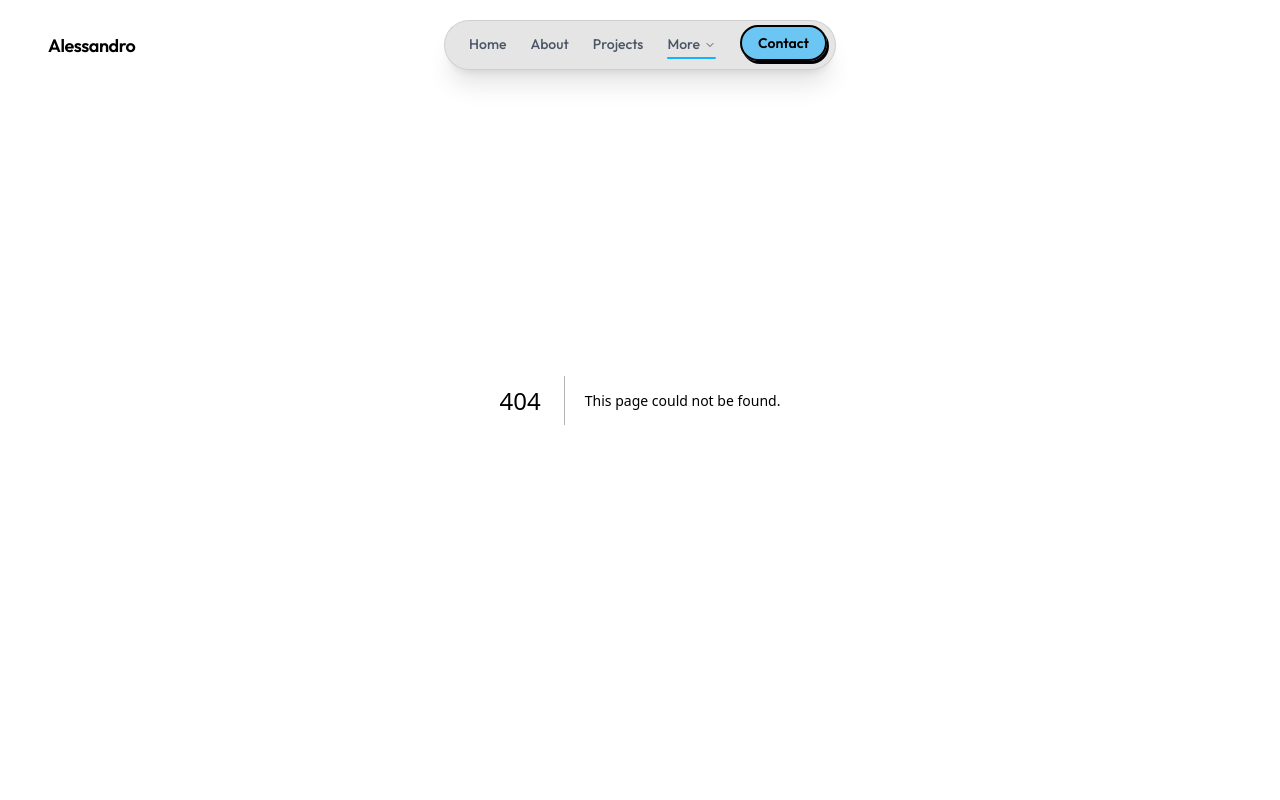
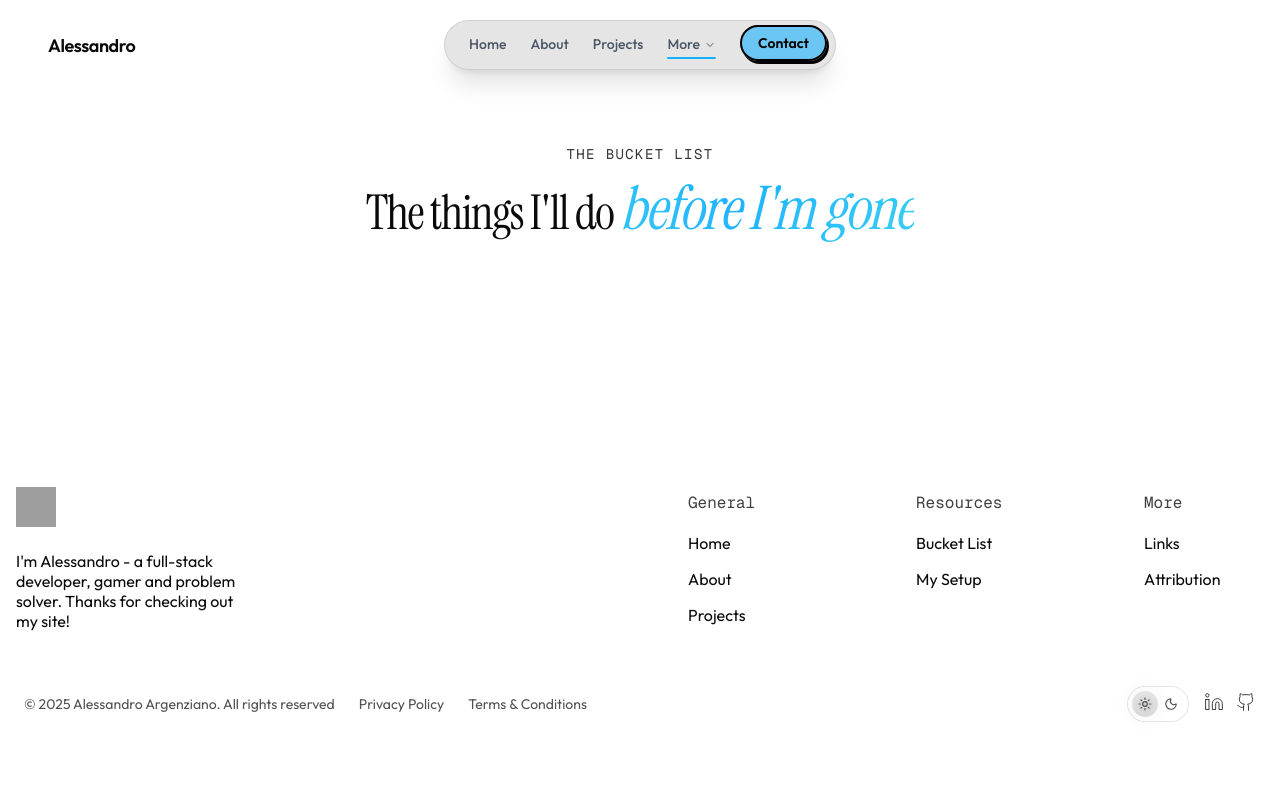
Before and after one commit to alessandro-arg/portfolio-2.0, a Next.js app: page /bucket-list in a window 1280 px wide. Before the commit this address had no page. Shown: the top 800 px of the page. Built offline with nearby package versions, Linux system fonts and the light colour scheme; grey boxes are pictures that could not be loaded; what fumadocs-ui would draw is missing.

Commit message:
feat: added the bucket list page, working on it

```diff
--- /dev/null
+++ b/app/bucket-list/page.tsx
@@ -0,0 +1,23 @@
+import { AnimatedGradientText } from "@/components/ui/animated-gradient-text";
+
+export default function BucketList() {
+  return (
+    <main className="px-4 py-16 pt-36 md:px-1">
+      <h2 className="relative z-2 text-balance font-medium text-5xl tracking-tight sm:text-5xl md:mb-36 md:text-6xl text-center max-w-xl mx-auto mb-20 [text-shadow:rgba(255,255,255,0.05)_0_4px_8px,rgba(255,255,255,0.25)_0_8px_30px]">
+        <p className="mb-3 font-mono font-normal text-black/80 text-xs uppercase tracking-widest md:text-sm dark:text-white/70">
+          The bucket list
+        </p>
+        <span className="font-instrument">
+          <span className="md:text-5xl">The things I'll do </span>
+          <AnimatedGradientText
+            colorFrom="#4aeedd"
+            colorTo="#16b1ff"
+            className="tracking-tight italic"
+          >
+            before I'm gone
+          </AnimatedGradientText>
+        </span>
+      </h2>
+    </main>
+  );
+}
--- a/app/globals.css
+++ b/app/globals.css
@@ -219,14 +219,6 @@
   --shiki-punctuation: #e1e4e8;
 }
 
-.grad-white {
-  background: linear-gradient(to bottom, white 0%, rgba(53, 53, 53, 0.5) 100%);
-  -webkit-background-clip: text;
-  -webkit-text-fill-color: transparent;
-  background-clip: text;
-  color: transparent;
-}
-
 .tabular-nums {
   font-variant-numeric: tabular-nums;
 }
--- a/components/layout/FooterLinks.tsx
+++ b/components/layout/FooterLinks.tsx
@@ -11,7 +11,7 @@ export function FooterLinks({ category }: { category: FooterCategory }) {
   }
 
   return (
-    <div className="flex flex-col gap-2 sm:gap-4 cursor-default min-w-[250px] sm:min-w-auto">
+    <div className="flex flex-col gap-2 sm:gap-4 cursor-default min-w-[250px] sm:min-w-[100px]">
       <h4 className="text-base text-neutral-700 dark:text-white/90 font-mono">
         {category.title}
       </h4>
--- a/components/sections/Hero.tsx
+++ b/components/sections/Hero.tsx
@@ -169,12 +169,12 @@ export default function Hero() {
           </span>
         </motion.h2>
         <motion.h1
-          className="grad-white font-semibold tracking-normal relative z-20 mt-4 mb-7 flex flex-col gap-2 items-center justify-center text-center text-xl sm:flex-row md:text-xl lg:mt-7 lg:text-2xl"
+          className="font-semibold tracking-normal relative z-20 mt-4 mb-7 flex flex-col gap-2 items-center justify-center text-center text-xl sm:flex-row md:text-xl lg:mt-7 lg:text-2xl"
           initial={{ y: 20, opacity: 0 }}
           animate={{ y: 0, opacity: 1 }}
           transition={{ type: "spring", stiffness: 60 }}
         >
-          <span className="grad-white flex items-center justify-center">
+          <span className="text-neutral-700 dark:text-neutral-300 flex items-center justify-center">
             Hello, I’m Alessandro
           </span>
           <div className="mx-2 w-16 cursor-pointer overflow-hidden rounded-3xl md:w-20 h-12 lg:mx-3">
@@ -188,7 +188,7 @@ export default function Hero() {
               className="transition-transform duration-300 hover:rotate-6 hover:scale-110"
             />
           </div>
-          <span className="grad-white leading-relaxed">
+          <span className="text-neutral-700 dark:text-neutral-300 leading-relaxed">
             a Fullstack Developer
           </span>
         </motion.h1>
```
